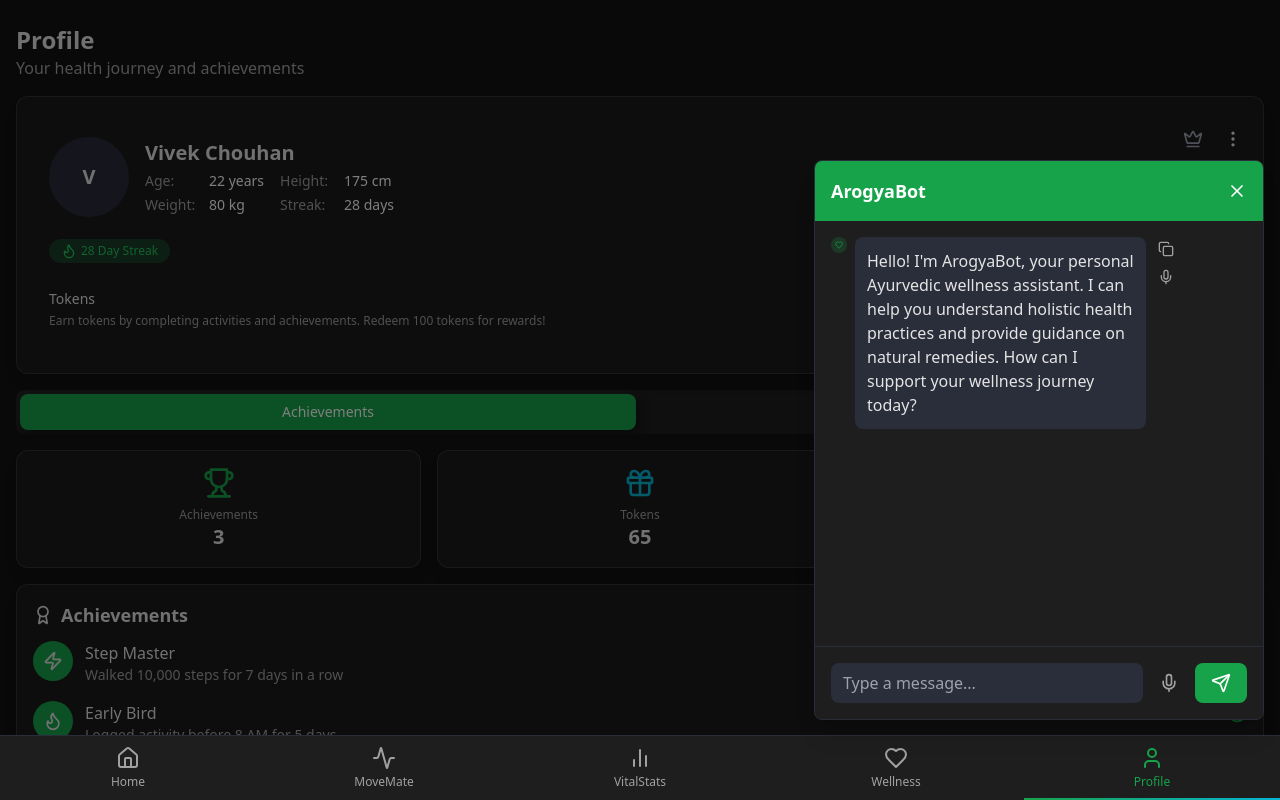
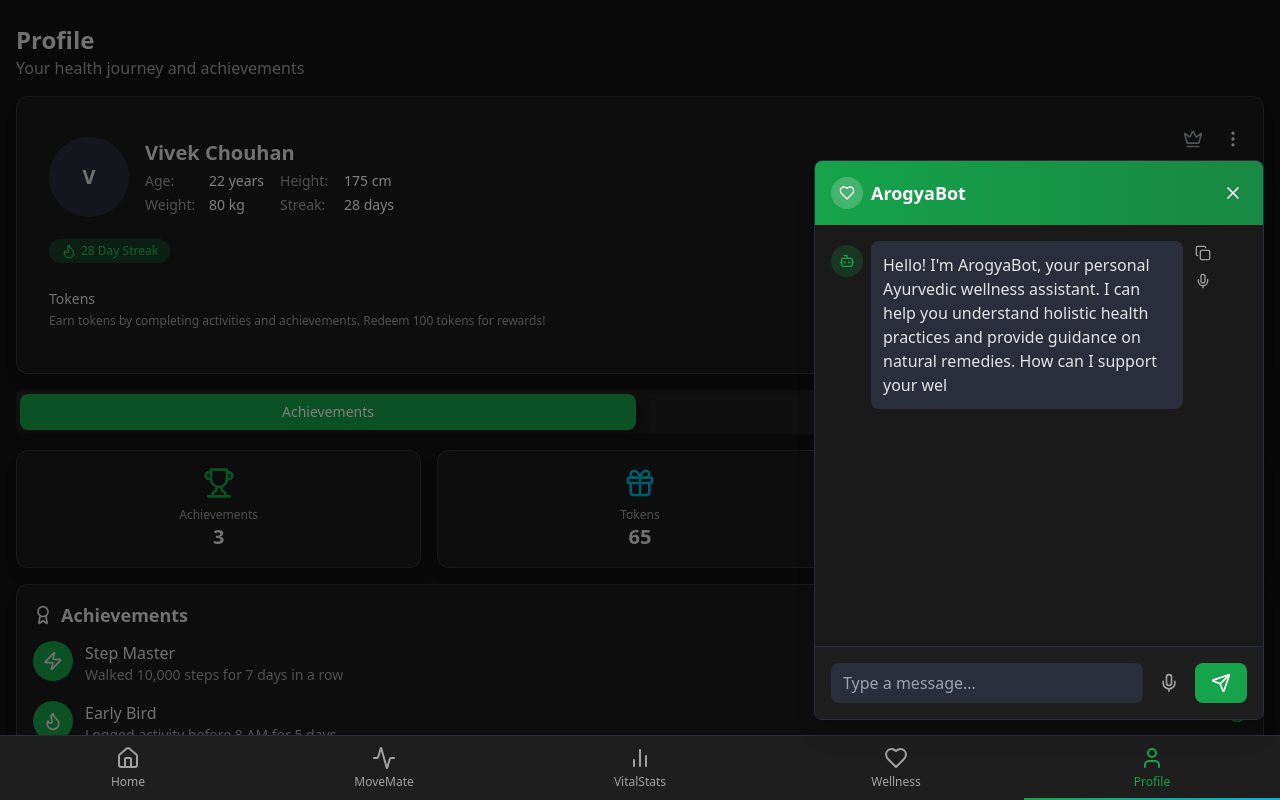
Before and after one commit to rsayyed591/VitalCoach, a React (Vite) app: page /profile in a window 1280 px wide. Both pictures are taken after a click on the button "ArogyaBot". Shown: the top 800 px of the page. Built offline with nearby package versions, Linux system fonts and the light colour scheme.

Commit message:
updated ui of chatbot

```diff
--- a/src/components/ChatArogya.jsx
+++ b/src/components/ChatArogya.jsx
@@ -1,20 +1,18 @@
+"use client"
+
 import { useState, useEffect, useRef } from "react"
-import { X, Send, Mic, Copy, RotateCcw, Heart } from 'lucide-react'
-import axios from 'axios'
+import { X, Send, Mic, Copy, RotateCcw, Heart, Bot, UserIcon } from "lucide-react"
+import axios from "axios"
+import { motion, AnimatePresence } from "framer-motion"
 
-const ngrok_url_m = "https://8b44-206-84-234-161.ngrok-free.app"
-
-// const apim = axios.create({
-//   baseURL: `${ngrok_url_m}/`,
-// })
+const ngrok_url = "https://b05f-206-84-234-161.ngrok-free.app"
 
 // Function to send chat message to the backend
 const sendChatMessage = async (question) => {
   const messageData = { question }
   try {
-    const response = await axios.post(`${ngrok_url_m}/query`, messageData, {
+    const response = await axios.post(`${ngrok_url}/query`, messageData, {
       headers: {
-        // Authorization: `Bearer ${mToken}`,
         "Content-Type": "application/json",
       },
     })
@@ -26,6 +24,76 @@ const sendChatMessage = async (question) => {
   }
 }
 
+// Component for typing animation
+const TypingAnimation = ({ text }) => {
+  const [displayedText, setDisplayedText] = useState("")
+  const [currentIndex, setCurrentIndex] = useState(0)
+  const [currentLine, setCurrentLine] = useState(0)
+
+  // Split text into paragraphs/lines
+  const lines = text.split("\n").filter((line) => line.trim() !== "")
+
+  useEffect(() => {
+    if (currentLine >= lines.length) return
+
+    const currentLineText = lines[currentLine]
+
+    if (currentIndex < currentLineText.length) {
+      const timeout = setTimeout(() => {
+        setDisplayedText((prev) => prev + currentLineText[currentIndex])
+        setCurrentIndex((prev) => prev + 1)
+      }, 15) // Speed of typing
+
+      return () => clearTimeout(timeout)
+    } else {
+      // Move to next line
+      if (currentLine < lines.length - 1) {
+        const timeout = setTimeout(() => {
+          setDisplayedText((prev) => prev + "\n")
+          setCurrentLine((prev) => prev + 1)
+          setCurrentIndex(0)
+        }, 300) // Pause between lines
+
+        return () => clearTimeout(timeout)
+      }
+    }
+  }, [currentIndex, currentLine, lines])
+
+  // Format the displayed text with line breaks
+  const formattedText = displayedText.split("\n").map((line, i) => (
+    <span key={i}>
+      {line}
+      {i < displayedText.split("\n").length - 1 && <br />}
+    </span>
+  ))
+
+  return <>{formattedText}</>
+}
+
+// Loading indicator component
+const LoadingIndicator = () => {
+  const [dots, setDots] = useState("")
+
+  useEffect(() => {
+    const interval = setInterval(() => {
+      setDots((prev) => (prev.length >= 3 ? "" : prev + "."))
+    }, 400)
+
+    return () => clearInterval(interval)
+  }, [])
+
+  return (
+    <div className="flex items-center gap-2 text-[#E4E4E4] p-3 bg-[#2A2D3A] rounded-lg max-w-[70%]">
+      <div className="relative w-6 h-6 rounded-full bg-[#16A34A]/20 flex items-center justify-center">
+        <Bot className="w-3 h-3 text-[#16A34A]" />
+      </div>
+      <motion.div initial={{ opacity: 0 }} animate={{ opacity: 1 }} className="font-medium">
+        Generating response{dots}
+      </motion.div>
+    </div>
+  )
+}
+
 export default function ChatArogya() {
   const [isOpen, setIsOpen] = useState(false)
   const [messages, setMessages] = useState([])
@@ -35,6 +103,7 @@ export default function ChatArogya() {
   const [isExpanded, setIsExpanded] = useState(false)
   const [isListening, setIsListening] = useState(false)
   const [isSpeaking, setIsSpeaking] = useState(false)
+  const [typingComplete, setTypingComplete] = useState({})
 
   // Add refs for speech APIs
   const speechRecognitionRef = useRef(null)
@@ -47,7 +116,7 @@ export default function ChatArogya() {
   // Initialize browser APIs safely
   useEffect(() => {
     // Only run on client side
-    if (typeof window !== 'undefined') {
+    if (typeof window !== "undefined") {
       const SpeechRecognition = window.SpeechRecognition || window.webkitSpeechRecognition
 
       if (SpeechRecognition) {
@@ -94,6 +163,7 @@ export default function ChatArogya() {
           {
             text: "Hello! I'm ArogyaBot, your personal Ayurvedic wellness assistant. I can help you understand holistic health practices and provide guidance on natural remedies. How can I support your wellness journey today?",
             sender: "bot",
+            id: Date.now(),
           },
         ])
       }
@@ -122,13 +192,15 @@ export default function ChatArogya() {
   const handleSendMessage = async (e) => {
     e.preventDefault()
     if (inputMessage.trim() && !isLoading) {
-      const userMessage = { text: inputMessage, sender: "user" }
+      const userMessageId = Date.now()
+      const userMessage = { text: inputMessage, sender: "user", id: userMessageId }
       setMessages((prevMessages) => [...prevMessages, userMessage])
       setInputMessage("")
 
       try {
         const botResponse = await sendMessageToBackend(inputMessage)
-        setMessages((prevMessages) => [...prevMessages, { text: botResponse, sender: "bot" }])
+        const botMessageId = Date.now()
+        setMessages((prevMessages) => [...prevMessages, { text: botResponse, sender: "bot", id: botMessageId }])
       } catch (error) {
         setError(error.message)
       }
@@ -150,7 +222,7 @@ export default function ChatArogya() {
 
   useEffect(() => {
     messagesEndRef.current?.scrollIntoView({ behavior: "smooth" })
-  }, [messages])
+  }, [messages, typingComplete])
 
   const handleCopyMessage = (text) => {
     navigator.clipboard.writeText(text)
@@ -233,7 +305,11 @@ export default function ChatArogya() {
 
   // Helper function to conditionally join classNames
   const cn = (...classes) => {
-    return classes.filter(Boolean).join(' ')
+    return classes.filter(Boolean).join(" ")
+  }
+
+  const handleTypingComplete = (id) => {
+    setTypingComplete((prev) => ({ ...prev, [id]: true }))
   }
 
   return (
@@ -241,36 +317,60 @@ export default function ChatArogya() {
       {isOpen && <div className="fixed inset-0 bg-black bg-opacity-50 z-40" onClick={toggleChat} />}
       <div className="fixed bottom-20 right-4 z-50">
         {isOpen ? (
-          <div
+          <motion.div
+            initial={{ opacity: 0, y: 20, scale: 0.95 }}
+            animate={{ opacity: 1, y: 0, scale: 1 }}
+            exit={{ opacity: 0, y: 20, scale: 0.95 }}
+            transition={{ duration: 0.2 }}
             ref={chatRef}
             className="bg-[#1E1E1E] border border-[#2A2D3A] shadow-xl flex flex-col w-full sm:w-[450px] h-[70vh] max-h-[760px] rounded-lg overflow-hidden"
           >
-            <div className="bg-[#16A34A] text-white p-4 flex justify-between items-center">
+            <div className="bg-gradient-to-r from-[#16A34A] to-[#16A34A]/80 text-white p-4 flex justify-between items-center">
+              <div className="flex items-center gap-2">
+                <div className="relative w-8 h-8 rounded-full bg-white/20 flex items-center justify-center">
+                  <Heart className="w-4 h-4 text-white" />
+                </div>
                 <h2 className="text-lg font-semibold">ArogyaBot</h2>
-              <button onClick={toggleChat} className="text-white hover:text-gray-200" aria-label="Close chat">
+              </div>
+              <button
+                onClick={toggleChat}
+                className="text-white hover:text-gray-200 p-1 hover:bg-white/10 rounded-full transition-colors"
+                aria-label="Close chat"
+              >
                 <X size={20} />
               </button>
             </div>
-            <div className="flex-1 overflow-y-auto p-4 space-y-4">
-              {messages.map((message, index) => (
-                <div
-                  key={index}
+            <div className="flex-1 overflow-y-auto p-4 space-y-4 bg-[#1A1A1A]">
+              <AnimatePresence>
+                {messages.map((message) => (
+                  <motion.div
+                    key={message.id}
+                    initial={{ opacity: 0, y: 10 }}
+                    animate={{ opacity: 1, y: 0 }}
+                    transition={{ duration: 0.3 }}
                     className={`flex ${message.sender === "user" ? "justify-end" : "justify-start"} items-start gap-2`}
                   >
                     {message.sender === "bot" && (
-                    <div className="relative w-4 h-4 rounded-full bg-[#16A34A]/20 flex items-center justify-center">
-                      <Heart className="w-2 h-2 text-[#16A34A]" />
+                      <div className="relative w-8 h-8 rounded-full bg-[#16A34A]/20 flex items-center justify-center flex-shrink-0 mt-1">
+                        <Bot className="w-4 h-4 text-[#16A34A]" />
                       </div>
                     )}
                     <div
-                    className={`max-w-[70%] rounded-lg p-3 ${
-                      message.sender === "user"
-                        ? "bg-[#16A34A] text-white"
-                        : "bg-[#2A2D3A] text-[#E4E4E4]"
+                      className={`max-w-[75%] rounded-lg p-3 ${
+                        message.sender === "user" ? "bg-[#16A34A] text-white" : "bg-[#2A2D3A] text-[#E4E4E4]"
                       }`}
                     >
-                    {message.text}
+                      {message.sender === "bot" ? (
+                        <TypingAnimation text={message.text} onComplete={() => handleTypingComplete(message.id)} />
+                      ) : (
+                        message.text
+                      )}
                     </div>
+                    {message.sender === "user" && (
+                      <div className="relative w-8 h-8 rounded-full bg-[#2A2D3A] flex items-center justify-center flex-shrink-0 mt-1">
+                        <UserIcon className="w-4 h-4 text-[#A1A1A1]" />
+                      </div>
+                    )}
                     <div className="flex flex-col gap-1">
                       <button
                         onClick={() =>
@@ -289,24 +389,32 @@ export default function ChatArogya() {
                         onClick={() => toggleSpeakMessage(message.text)}
                         className={cn(
                           "p-1 hover:bg-[#2A2D3A] rounded-full transition-colors",
-                        isSpeaking && "text-[#16A34A] animate-pulse"
+                          isSpeaking && "text-[#16A34A] animate-pulse",
                         )}
                         aria-label="Speak message"
                       >
                         <Mic className="w-4 h-4 text-[#A1A1A1]" />
                       </button>
                     </div>
-                </div>
+                  </motion.div>
                 ))}
-              {error && <div className="text-[#FF4D4D] text-center">{error}</div>}
-              {isLoading && (
-                <div className="text-center">
-                  <div className="inline-block animate-spin rounded-full h-8 w-8 border-t-2 border-b-2 border-[#16A34A]"></div>
-                </div>
+              </AnimatePresence>
+
+              {error && (
+                <motion.div
+                  initial={{ opacity: 0 }}
+                  animate={{ opacity: 1 }}
+                  className="text-[#FF4D4D] text-center bg-[#FF4D4D]/10 p-2 rounded-lg"
+                >
+                  {error}
+                </motion.div>
               )}
+
+              {isLoading && <LoadingIndicator />}
+
               <div ref={messagesEndRef} />
             </div>
-            <form onSubmit={handleSendMessage} className="border-t border-[#2A2D3A] p-4 flex gap-2">
+            <form onSubmit={handleSendMessage} className="border-t border-[#2A2D3A] p-4 flex gap-2 bg-[#1E1E1E]">
               <input
                 type="text"
                 value={inputMessage}
@@ -320,7 +428,7 @@ export default function ChatArogya() {
                 onClick={toggleMicInput}
                 className={cn(
                   "p-2 rounded-lg hover:bg-[#2A2D3A] transition-colors",
-                  isListening && "text-[#16A34A] animate-pulse"
+                  isListening && "text-[#16A34A] animate-pulse",
                 )}
                 aria-label="Toggle microphone"
               >
@@ -328,24 +436,28 @@ export default function ChatArogya() {
               </button>
               <button
                 type="submit"
-                className="bg-[#16A34A] text-white rounded-lg px-4 py-2 hover:bg-[#16A34A]/80 focus:outline-none focus:ring-1 focus:ring-[#16A34A] disabled:opacity-50"
+                className="bg-[#16A34A] text-white rounded-lg px-4 py-2 hover:bg-[#16A34A]/80 focus:outline-none focus:ring-1 focus:ring-[#16A34A] disabled:opacity-50 transition-colors"
                 aria-label="Send message"
                 disabled={isLoading}
               >
                 <Send size={20} />
               </button>
             </form>
-          </div>
+          </motion.div>
         ) : (
-          <button
+          <motion.button
+            initial={{ scale: 0.9 }}
+            animate={{ scale: 1 }}
+            whileHover={{ scale: 1.05 }}
+            whileTap={{ scale: 0.95 }}
             onClick={toggleChat}
-            className={`bg-[#16A34A] text-white rounded-full shadow-lg hover:bg-[#16A34A]/80 focus:outline-none focus:ring-1 focus:ring-[#16A34A] transition-all duration-300 ease-in-out ${
-              isExpanded ? "px-2 py-1" : "p-2"
+            className={`bg-gradient-to-r from-[#16A34A] to-[#16A34A]/80 text-white rounded-full shadow-lg hover:shadow-[#16A34A]/20 hover:shadow-lg focus:outline-none focus:ring-2 focus:ring-[#16A34A] focus:ring-offset-2 focus:ring-offset-[#121212] transition-all duration-300 ease-in-out ${
+              isExpanded ? "px-4 py-2" : "p-3"
             }`}
             aria-label="Open chat"
           >
             <div className="flex items-center z-30">
-              <Heart size={18} className={isExpanded ? "mr-2" : ""} />
+              <Heart size={isExpanded ? 18 : 20} className={isExpanded ? "mr-2" : ""} />
               <span
                 className={`whitespace-nowrap overflow-hidden transition-all duration-300 ease-in-out ${
                   isExpanded ? "max-w-[100px] opacity-100" : "max-w-0 opacity-0"
@@ -354,7 +466,7 @@ export default function ChatArogya() {
                 ArogyaBot
               </span>
             </div>
-          </button>
+          </motion.button>
         )}
       </div>
     </>
```
Lines whose indentation alone changed are shown as unchanged.
